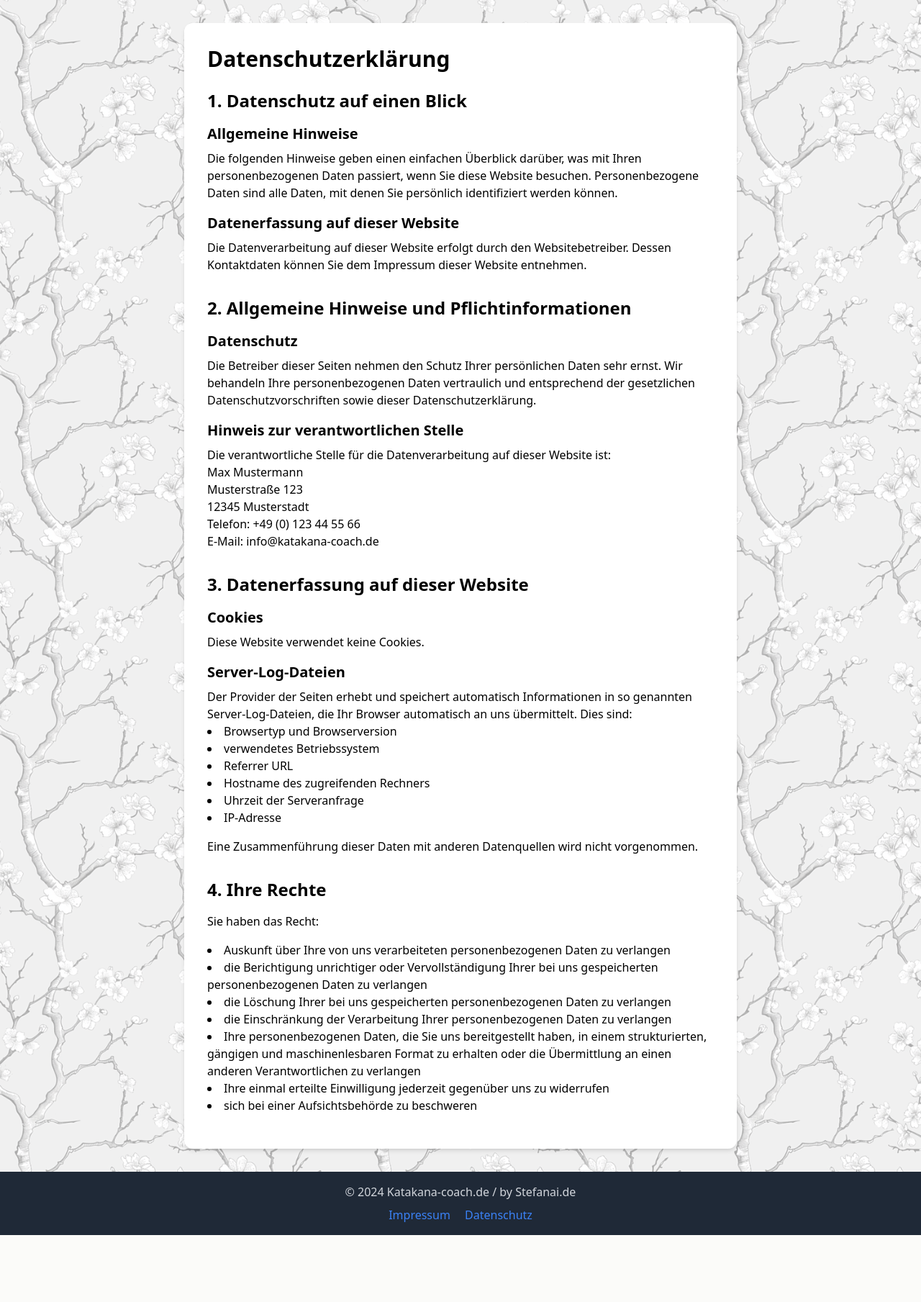
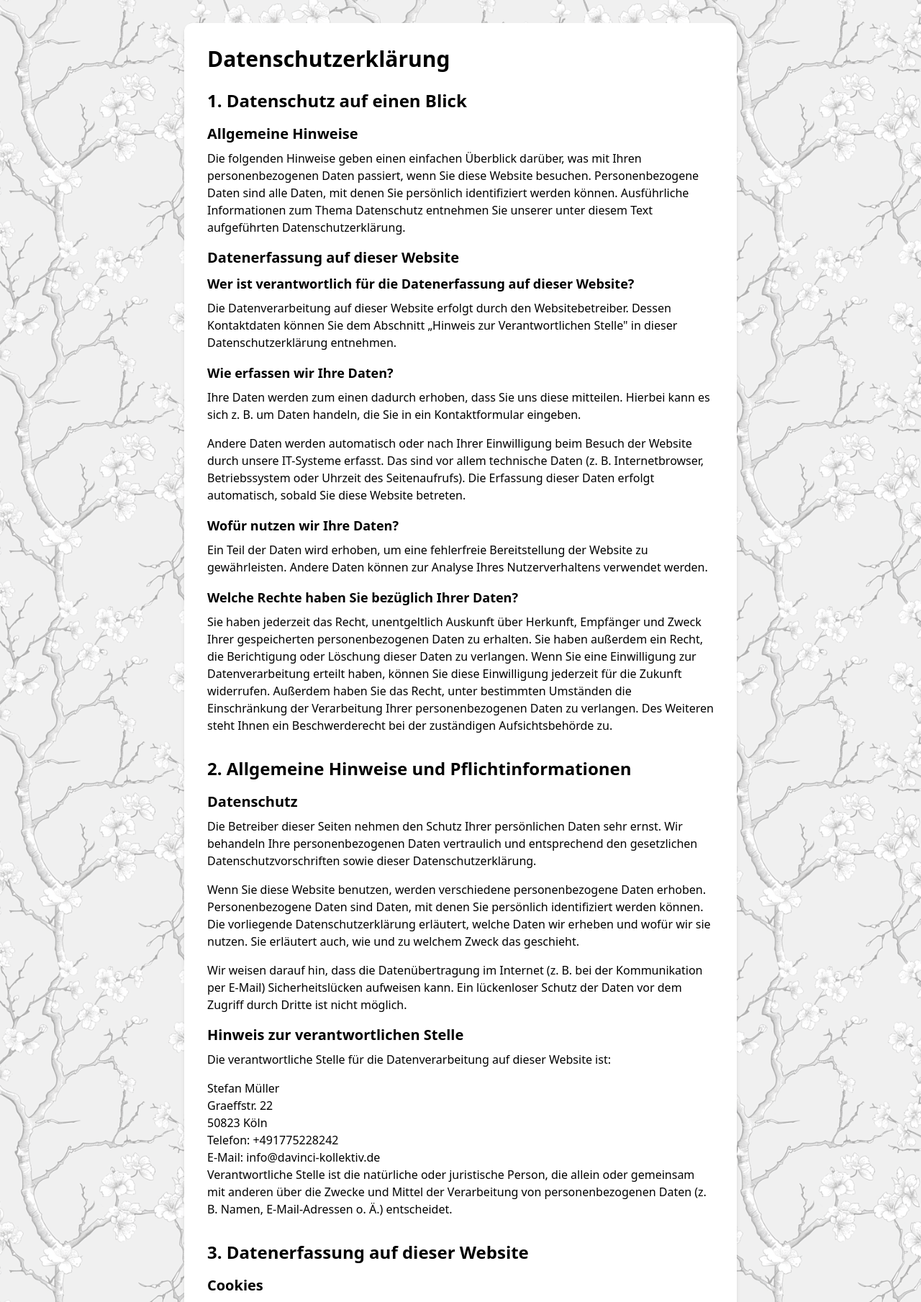
Before and after one commit to StefanMuellerAI/katakana-coach, a Flask app: page /datenschutz in a window 1280 px wide. Shown: the part 64-1873 px from the top of the page at 72% size. Before the commit the page ends 1780 px from the top, so only its background shows below. Run offline with Flask 3, Linux system fonts and the light colour scheme.

Commit message:
Commit 6

```diff
--- a/templates/datenschutz.html
+++ b/templates/datenschutz.html
@@ -9,30 +9,42 @@
     <section class="mb-8">
         <h2 class="text-2xl font-semibold mb-4">1. Datenschutz auf einen Blick</h2>
         <h3 class="text-xl font-semibold mb-2">Allgemeine Hinweise</h3>
-        <p class="mb-4">Die folgenden Hinweise geben einen einfachen Überblick darüber, was mit Ihren personenbezogenen Daten passiert, wenn Sie diese Website besuchen. Personenbezogene Daten sind alle Daten, mit denen Sie persönlich identifiziert werden können.</p>
+        <p class="mb-4">Die folgenden Hinweise geben einen einfachen Überblick darüber, was mit Ihren personenbezogenen Daten passiert, wenn Sie diese Website besuchen. Personenbezogene Daten sind alle Daten, mit denen Sie persönlich identifiziert werden können. Ausführliche Informationen zum Thema Datenschutz entnehmen Sie unserer unter diesem Text aufgeführten Datenschutzerklärung.</p>
         <h3 class="text-xl font-semibold mb-2">Datenerfassung auf dieser Website</h3>
-        <p>Die Datenverarbeitung auf dieser Website erfolgt durch den Websitebetreiber. Dessen Kontaktdaten können Sie dem Impressum dieser Website entnehmen.</p>
+        <h4 class="text-lg font-semibold mb-2">Wer ist verantwortlich für die Datenerfassung auf dieser Website?</h4>
+        <p class="mb-4">Die Datenverarbeitung auf dieser Website erfolgt durch den Websitebetreiber. Dessen Kontaktdaten können Sie dem Abschnitt „Hinweis zur Verantwortlichen Stelle" in dieser Datenschutzerklärung entnehmen.</p>
+        <h4 class="text-lg font-semibold mb-2">Wie erfassen wir Ihre Daten?</h4>
+        <p class="mb-4">Ihre Daten werden zum einen dadurch erhoben, dass Sie uns diese mitteilen. Hierbei kann es sich z. B. um Daten handeln, die Sie in ein Kontaktformular eingeben.</p>
+        <p class="mb-4">Andere Daten werden automatisch oder nach Ihrer Einwilligung beim Besuch der Website durch unsere IT-Systeme erfasst. Das sind vor allem technische Daten (z. B. Internetbrowser, Betriebssystem oder Uhrzeit des Seitenaufrufs). Die Erfassung dieser Daten erfolgt automatisch, sobald Sie diese Website betreten.</p>
+        <h4 class="text-lg font-semibold mb-2">Wofür nutzen wir Ihre Daten?</h4>
+        <p class="mb-4">Ein Teil der Daten wird erhoben, um eine fehlerfreie Bereitstellung der Website zu gewährleisten. Andere Daten können zur Analyse Ihres Nutzerverhaltens verwendet werden.</p>
+        <h4 class="text-lg font-semibold mb-2">Welche Rechte haben Sie bezüglich Ihrer Daten?</h4>
+        <p class="mb-4">Sie haben jederzeit das Recht, unentgeltlich Auskunft über Herkunft, Empfänger und Zweck Ihrer gespeicherten personenbezogenen Daten zu erhalten. Sie haben außerdem ein Recht, die Berichtigung oder Löschung dieser Daten zu verlangen. Wenn Sie eine Einwilligung zur Datenverarbeitung erteilt haben, können Sie diese Einwilligung jederzeit für die Zukunft widerrufen. Außerdem haben Sie das Recht, unter bestimmten Umständen die Einschränkung der Verarbeitung Ihrer personenbezogenen Daten zu verlangen. Des Weiteren steht Ihnen ein Beschwerderecht bei der zuständigen Aufsichtsbehörde zu.</p>
     </section>
 
     <section class="mb-8">
         <h2 class="text-2xl font-semibold mb-4">2. Allgemeine Hinweise und Pflichtinformationen</h2>
         <h3 class="text-xl font-semibold mb-2">Datenschutz</h3>
-        <p class="mb-4">Die Betreiber dieser Seiten nehmen den Schutz Ihrer persönlichen Daten sehr ernst. Wir behandeln Ihre personenbezogenen Daten vertraulich und entsprechend der gesetzlichen Datenschutzvorschriften sowie dieser Datenschutzerklärung.</p>
+        <p class="mb-4">Die Betreiber dieser Seiten nehmen den Schutz Ihrer persönlichen Daten sehr ernst. Wir behandeln Ihre personenbezogenen Daten vertraulich und entsprechend den gesetzlichen Datenschutzvorschriften sowie dieser Datenschutzerklärung.</p>
+        <p class="mb-4">Wenn Sie diese Website benutzen, werden verschiedene personenbezogene Daten erhoben. Personenbezogene Daten sind Daten, mit denen Sie persönlich identifiziert werden können. Die vorliegende Datenschutzerklärung erläutert, welche Daten wir erheben und wofür wir sie nutzen. Sie erläutert auch, wie und zu welchem Zweck das geschieht.</p>
+        <p class="mb-4">Wir weisen darauf hin, dass die Datenübertragung im Internet (z. B. bei der Kommunikation per E-Mail) Sicherheitslücken aufweisen kann. Ein lückenloser Schutz der Daten vor dem Zugriff durch Dritte ist nicht möglich.</p>
         <h3 class="text-xl font-semibold mb-2">Hinweis zur verantwortlichen Stelle</h3>
-        <p>Die verantwortliche Stelle für die Datenverarbeitung auf dieser Website ist:</p>
-        <p>Max Mustermann</p>
-        <p>Musterstraße 123</p>
-        <p>12345 Musterstadt</p>
-        <p>Telefon: +49 (0) 123 44 55 66</p>
-        <p>E-Mail: info@katakana-coach.de</p>
+        <p class="mb-4">Die verantwortliche Stelle für die Datenverarbeitung auf dieser Website ist:</p>
+        <p>Stefan Müller</p>
+        <p>Graeffstr. 22</p>
+        <p>50823 Köln</p>
+        <p>Telefon: +491775228242</p>
+        <p>E-Mail: info@davinci-kollektiv.de</p>
+        <p class="mb-4">Verantwortliche Stelle ist die natürliche oder juristische Person, die allein oder gemeinsam mit anderen über die Zwecke und Mittel der Verarbeitung von personenbezogenen Daten (z. B. Namen, E-Mail-Adressen o. Ä.) entscheidet.</p>
     </section>
 
     <section class="mb-8">
         <h2 class="text-2xl font-semibold mb-4">3. Datenerfassung auf dieser Website</h2>
         <h3 class="text-xl font-semibold mb-2">Cookies</h3>
-        <p class="mb-4">Diese Website verwendet keine Cookies.</p>
+        <p class="mb-4">Unsere Internetseiten verwenden so genannte „Cookies". Cookies sind kleine Datenpakete und richten auf Ihrem Endgerät keinen Schaden an. Sie werden entweder vorübergehend für die Dauer einer Sitzung (Session-Cookies) oder dauerhaft (permanente Cookies) auf Ihrem Endgerät gespeichert. Session-Cookies werden nach Ende Ihres Besuchs automatisch gelöscht. Permanente Cookies bleiben auf Ihrem Endgerät gespeichert, bis Sie diese selbst löschen oder eine automatische Löschung durch Ihren Webbrowser erfolgt.</p>
+        <p class="mb-4">Sie können Ihren Browser so einstellen, dass Sie über das Setzen von Cookies informiert werden und Cookies nur im Einzelfall erlauben, die Annahme von Cookies für bestimmte Fälle oder generell ausschließen sowie das automatische Löschen der Cookies beim Schließen des Browsers aktivieren. Bei der Deaktivierung von Cookies kann die Funktionalität dieser Website eingeschränkt sein.</p>
         <h3 class="text-xl font-semibold mb-2">Server-Log-Dateien</h3>
-        <p>Der Provider der Seiten erhebt und speichert automatisch Informationen in so genannten Server-Log-Dateien, die Ihr Browser automatisch an uns übermittelt. Dies sind:</p>
+        <p class="mb-4">Der Provider der Seiten erhebt und speichert automatisch Informationen in so genannten Server-Log-Dateien, die Ihr Browser automatisch an uns übermittelt. Dies sind:</p>
         <ul class="list-disc list-inside mb-4">
             <li>Browsertyp und Browserversion</li>
             <li>verwendetes Betriebssystem</li>
@@ -41,21 +53,36 @@
             <li>Uhrzeit der Serveranfrage</li>
             <li>IP-Adresse</li>
         </ul>
-        <p>Eine Zusammenführung dieser Daten mit anderen Datenquellen wird nicht vorgenommen.</p>
+        <p class="mb-4">Eine Zusammenführung dieser Daten mit anderen Datenquellen wird nicht vorgenommen.</p>
+        <p class="mb-4">Die Erfassung dieser Daten erfolgt auf Grundlage von Art. 6 Abs. 1 lit. f DSGVO. Der Websitebetreiber hat ein berechtigtes Interesse an der technisch fehlerfreien Darstellung und der Optimierung seiner Website – hierzu müssen die Server-Log-Files erfasst werden.</p>
+        <h3 class="text-xl font-semibold mb-2">Anfrage per E-Mail, Telefon oder Telefax</h3>
+        <p class="mb-4">Wenn Sie uns per E-Mail, Telefon oder Telefax kontaktieren, wird Ihre Anfrage inklusive aller daraus hervorgehenden personenbezogenen Daten (Name, Anfrage) zum Zwecke der Bearbeitung Ihres Anliegens bei uns gespeichert und verarbeitet. Diese Daten geben wir nicht ohne Ihre Einwilligung weiter.</p>
+        <p class="mb-4">Die Verarbeitung dieser Daten erfolgt auf Grundlage von Art. 6 Abs. 1 lit. b DSGVO, sofern Ihre Anfrage mit der Erfüllung eines Vertrags zusammenhängt oder zur Durchführung vorvertraglicher Maßnahmen erforderlich ist. In allen übrigen Fällen beruht die Verarbeitung auf unserem berechtigten Interesse an der effektiven Bearbeitung der an uns gerichteten Anfragen (Art. 6 Abs. 1 lit. f DSGVO) oder auf Ihrer Einwilligung (Art. 6 Abs. 1 lit. a DSGVO) sofern diese abgefragt wurde; die Einwilligung ist jederzeit widerrufbar.</p>
+        <p class="mb-4">Die von Ihnen an uns per Kontaktanfragen übersandten Daten verbleiben bei uns, bis Sie uns zur Löschung auffordern, Ihre Einwilligung zur Speicherung widerrufen oder der Zweck für die Datenspeicherung entfällt (z. B. nach abgeschlossener Bearbeitung Ihres Anliegens). Zwingende gesetzliche Bestimmungen – insbesondere gesetzliche Aufbewahrungsfristen – bleiben unberührt.</p>
     </section>
 
     <section>
         <h2 class="text-2xl font-semibold mb-4">4. Ihre Rechte</h2>
         <p class="mb-4">Sie haben das Recht:</p>
         <ul class="list-disc list-inside mb-4">
-            <li>Auskunft über Ihre von uns verarbeiteten personenbezogenen Daten zu verlangen</li>
-            <li>die Berichtigung unrichtiger oder Vervollständigung Ihrer bei uns gespeicherten personenbezogenen Daten zu verlangen</li>
-            <li>die Löschung Ihrer bei uns gespeicherten personenbezogenen Daten zu verlangen</li>
-            <li>die Einschränkung der Verarbeitung Ihrer personenbezogenen Daten zu verlangen</li>
-            <li>Ihre personenbezogenen Daten, die Sie uns bereitgestellt haben, in einem strukturierten, gängigen und maschinenlesbaren Format zu erhalten oder die Übermittlung an einen anderen Verantwortlichen zu verlangen</li>
-            <li>Ihre einmal erteilte Einwilligung jederzeit gegenüber uns zu widerrufen</li>
-            <li>sich bei einer Aufsichtsbehörde zu beschweren</li>
+            <li>gemäß Art. 15 DSGVO Auskunft über Ihre von uns verarbeiteten personenbezogenen Daten zu verlangen;</li>
+            <li>gemäß Art. 16 DSGVO unverzüglich die Berichtigung unrichtiger oder Vervollständigung Ihrer bei uns gespeicherten personenbezogenen Daten zu verlangen;</li>
+            <li>gemäß Art. 17 DSGVO die Löschung Ihrer bei uns gespeicherten personenbezogenen Daten zu verlangen;</li>
+            <li>gemäß Art. 18 DSGVO die Einschränkung der Verarbeitung Ihrer personenbezogenen Daten zu verlangen;</li>
+            <li>gemäß Art. 20 DSGVO Ihre personenbezogenen Daten, die Sie uns bereitgestellt haben, in einem strukturierten, gängigen und maschinenlesbaren Format zu erhalten oder die Übermittlung an einen anderen Verantwortlichen zu verlangen;</li>
+            <li>gemäß Art. 7 Abs. 3 DSGVO Ihre einmal erteilte Einwilligung jederzeit gegenüber uns zu widerrufen;</li>
+            <li>gemäß Art. 77 DSGVO sich bei einer Aufsichtsbehörde zu beschweren.</li>
         </ul>
     </section>
 </div>
+
+<script>
+    // Deactivate Google AdSense
+    (function() {
+        var ad = document.querySelector('script[src^="https://pagead2.googlesyndication.com/pagead/js/adsbygoogle.js"]');
+        if (ad) {
+            ad.remove();
+        }
+    })();
+</script>
 {% endblock %}
```
